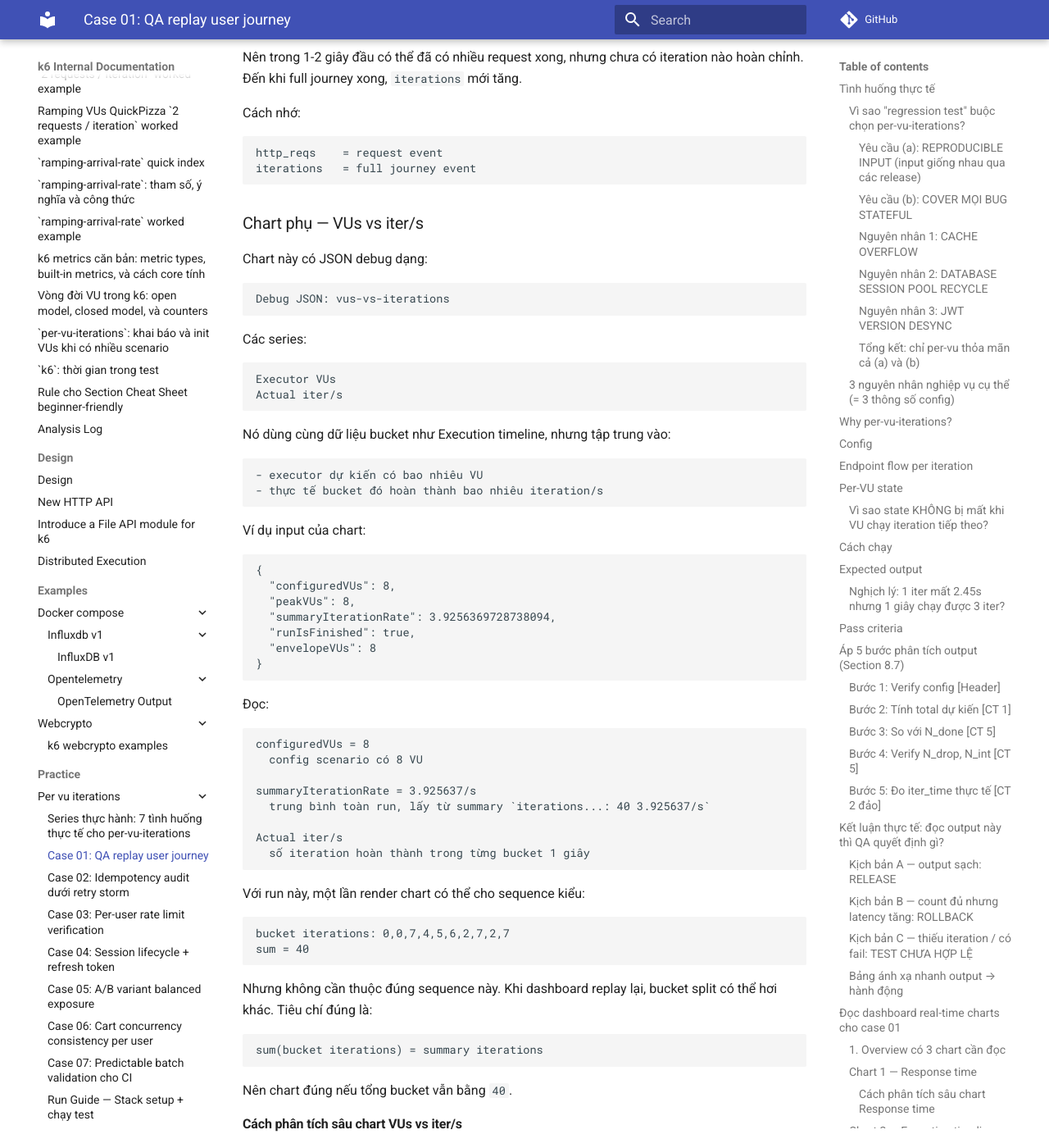
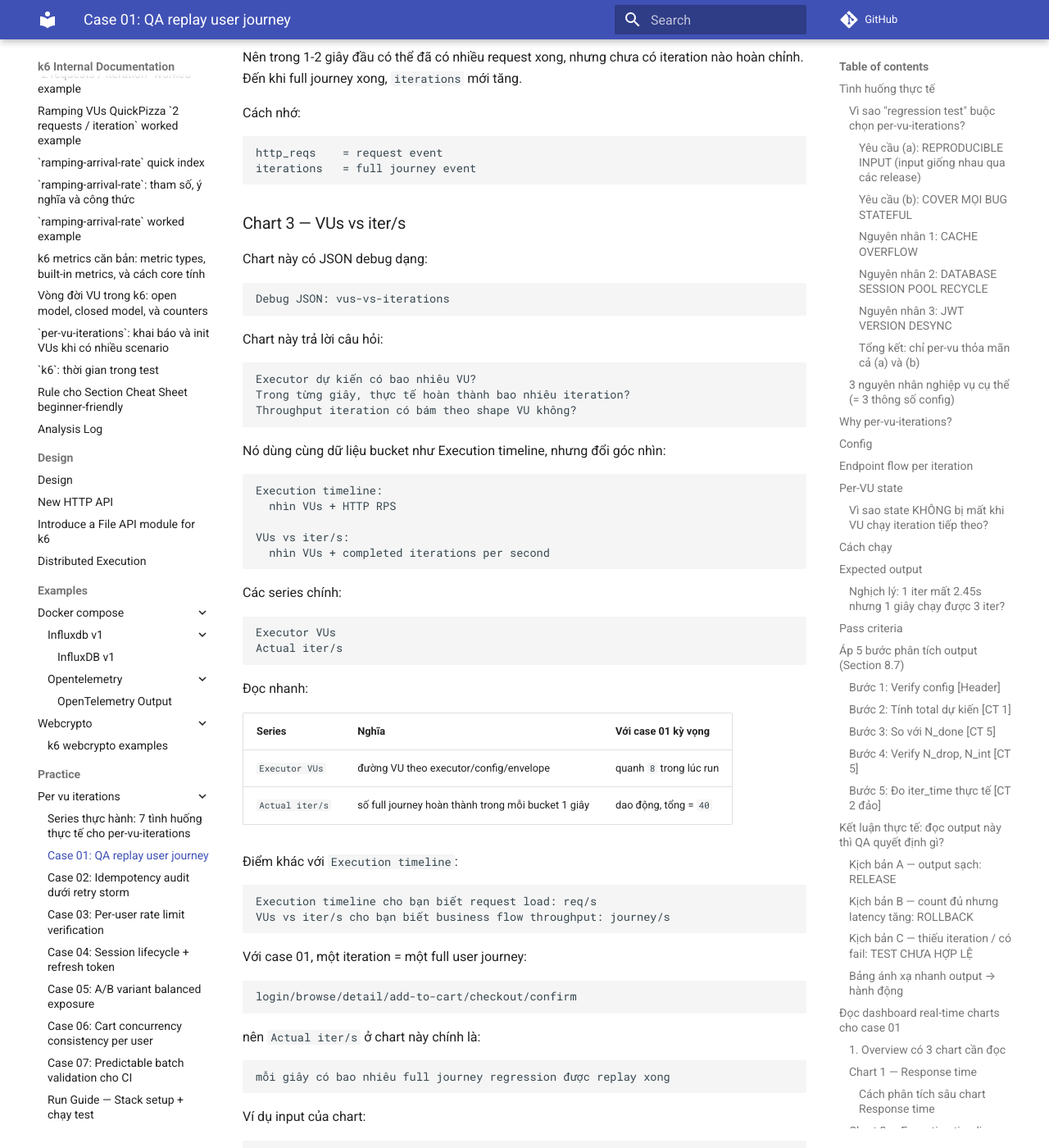
Before and after one commit to meomew-auto/markdown, an MkDocs documentation site: the page built from docs/practice/per-vu-iterations/01_user-journey-replay.md, in a window 1280 px wide and 1400 px high, scrolled down 31396 px. Shown: the whole window at 82% size. Built offline with MkDocs 1.6.1 and Material for MkDocs 9.7.7, drawn with Linux system fonts in a browser that asks for light colours; comment, search, counter and statistics services are not loaded; some of the changed text lies outside the part shown.

Commit message:
Update docs

````diff
--- a/docs/practice/per-vu-iterations/01_user-journey-replay.md
+++ b/docs/practice/per-vu-iterations/01_user-journey-replay.md
@@ -1610,7 +1610,7 @@ http_reqs    = request event
 iterations   = full journey event
 ```
 
-### Chart phụ — VUs vs iter/s
+### Chart 3 — VUs vs iter/s
 
 Chart này có JSON debug dạng:
 
@@ -1618,18 +1618,55 @@ Chart này có JSON debug dạng:
 Debug JSON: vus-vs-iterations
 ```
 
-Các series:
+Chart này trả lời câu hỏi:
+
+```text
+Executor dự kiến có bao nhiêu VU?
+Trong từng giây, thực tế hoàn thành bao nhiêu iteration?
+Throughput iteration có bám theo shape VU không?
+```
+
+Nó dùng cùng dữ liệu bucket như Execution timeline, nhưng đổi góc nhìn:
+
+```text
+Execution timeline:
+  nhìn VUs + HTTP RPS
+
+VUs vs iter/s:
+  nhìn VUs + completed iterations per second
+```
+
+Các series chính:
 
 ```text
 Executor VUs
 Actual iter/s
 ```
 
-Nó dùng cùng dữ liệu bucket như Execution timeline, nhưng tập trung vào:
-
-```text
-- executor dự kiến có bao nhiêu VU
-- thực tế bucket đó hoàn thành bao nhiêu iteration/s
+Đọc nhanh:
+
+| Series | Nghĩa | Với case 01 kỳ vọng |
+| --- | --- | --- |
+| `Executor VUs` | đường VU theo executor/config/envelope | quanh `8` trong lúc run |
+| `Actual iter/s` | số full journey hoàn thành trong mỗi bucket 1 giây | dao động, tổng = `40` |
+
+Điểm khác với `Execution timeline`:
+
+```text
+Execution timeline cho bạn biết request load: req/s
+VUs vs iter/s cho bạn biết business flow throughput: journey/s
+```
+
+Với case 01, một iteration = một full user journey:
+
+```text
+login/browse/detail/add-to-cart/checkout/confirm
+```
+
+nên `Actual iter/s` ở chart này chính là:
+
+```text
+mỗi giây có bao nhiêu full journey regression được replay xong
 ```
 
 Ví dụ input của chart:
@@ -1673,6 +1710,43 @@ sum(bucket iterations) = summary iterations
 
 Nên chart đúng nếu tổng bucket vẫn bằng `40`.
 
+#### Ý nghĩa thực tế của chart này trong case 01
+
+Trong case 01, business question là:
+
+```text
+QA replay được bao nhiêu full user journey mỗi giây?
+```
+
+Vì vậy chart này không chỉ là chart kỹ thuật. Nó nối trực tiếp tới kết luận
+nghiệp vụ:
+
+```text
+Actual iter/s cao và ổn định
+  -> regression suite chạy nhanh, CI/release gate ít tốn thời gian
+
+Actual iter/s tụt dài trong khi VUs vẫn cao
+  -> VU đang bị kẹt trong journey, có thể backend chậm hoặc flow bị treo
+
+Actual iter/s tổng lại không đủ total expected
+  -> test không replay đủ workload, không được dùng để kết luận release
+```
+
+Với run này:
+
+```text
+total expected = 40 journey
+sum Actual iter/s = 40
+```
+
+Kết luận:
+
+```text
+case 01 đã replay đủ toàn bộ user journey
+chart iter/s khớp với summary
+có thể dùng kết quả để đọc latency / pass criteria tiếp
+```
+
 #### Cách phân tích sâu chart VUs vs iter/s
 
 Chart này dễ nhầm nhất vì nó trộn 2 thứ:
@@ -1740,6 +1814,17 @@ Shape mong đợi của case 01:
 - cuối run: iter/s có thể còn cao ở bucket cuối nếu nhiều VU finish sát nhau
 - sau cùng: về 0 vì test xong
 ```
+
+Các shape cần biết:
+
+| Shape thấy trên chart | Ý nghĩa có thể là gì? | Đánh giá |
+| --- | --- | --- |
+| `Actual iter/s` đầu = 0, sau đó tăng | journey đầu chưa hoàn tất, request vẫn đang chạy | bình thường |
+| `Actual iter/s` dao động 2/7/4/... | nhiều VU finish không cùng thời điểm | bình thường |
+| `Actual iter/s` = 0 lâu trong khi VUs cao | VU bị kẹt trong request/sleep/flow | cần điều tra |
+| `Actual iter/s` tụt về 0 và VUs cũng về 0 | test xong quota | bình thường |
+| sum `Actual iter/s` < expected total | thiếu iteration / drop / interrupt | test invalid |
+| `Actual iter/s` quá cao bất thường | bucket/replay/counter có thể đang double count | kiểm sum với summary |
 
 Các câu hỏi nên tự hỏi khi nhìn chart này:
 
````
